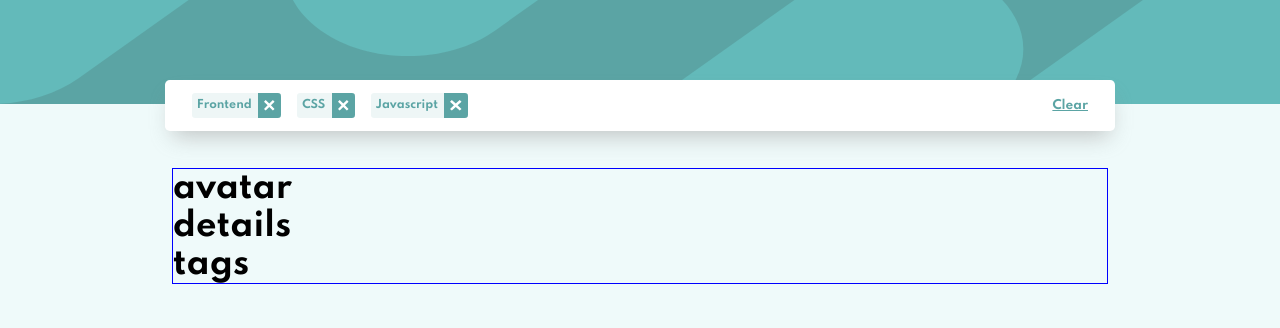
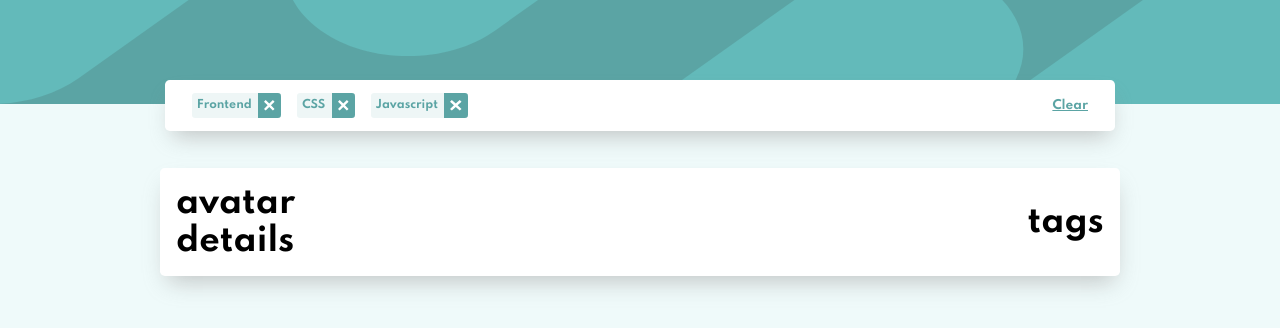
Before and after one commit to Moro-Afriyie/Job-listings-with-filtering, a React (Create React App) app in the folder job-listings-with-filtering/: page / in a window 1280 px wide. Shown: the top 328 px of the page. Built offline with nearby package versions, Linux system fonts and the light colour scheme.

Commit message:
style the card

```diff
--- a/job-listings-with-filtering/src/App.scss
+++ b/job-listings-with-filtering/src/App.scss
@@ -24,8 +24,7 @@ body {
     }
   }
   .cards__container {
-    border: 1px solid blue;
-    width: 73%;
+    width: 75%;
     margin: 0 auto;
   }
 }
--- a/job-listings-with-filtering/src/components/Card.tsx
+++ b/job-listings-with-filtering/src/components/Card.tsx
@@ -1,4 +1,5 @@
 import * as React from "react";
+import "../styles/Card.scss";
 
 // eslint-disable-next-line @typescript-eslint/no-empty-interface
 interface ICardProps {}
@@ -6,14 +7,18 @@ interface ICardProps {}
 const Card: React.FunctionComponent<ICardProps> = (props) => {
   return (
     <div className="card__container">
+      <div className="card__left">
         <div className="card__avatar">
           <h1>avatar</h1>
         </div>
         <div className="card__details">
           <h1>details</h1>
         </div>
+      </div>
+      <div className="card__right">
         <div className="card__tags">
           <h1>tags</h1>
+        </div>
       </div>
     </div>
   );
--- a/job-listings-with-filtering/src/styles/Card.scss
+++ b/job-listings-with-filtering/src/styles/Card.scss
@@ -1,2 +1,13 @@
+@import "./variables.scss";
+
 //background-color: $FilterTablets;
 //color: $DesaturatedDarkCyan;
+.card__container {
+  background-color: #ffffff;
+  border-radius: 0.3rem;
+  box-shadow: $boxShadow;
+  display: flex;
+  align-items: center;
+  justify-content: space-between;
+  padding: 1rem;
+}
--- a/job-listings-with-filtering/src/styles/Filter.scss
+++ b/job-listings-with-filtering/src/styles/Filter.scss
@@ -10,7 +10,7 @@
   width: 70%;
   background-color: #ffffff;
   //   box-shadow: -1px 10px 17px -8px rgba(0, 0, 0, 0.45);
-  box-shadow: 1px 12px 22px -7px #8c898978;
+  box-shadow: $boxShadow;
   border-radius: 0.3rem;
   padding: 0.8rem 1.7rem;
   display: flex;
--- a/job-listings-with-filtering/src/styles/variables.scss
+++ b/job-listings-with-filtering/src/styles/variables.scss
@@ -5,3 +5,5 @@ $BackgroundColor: hsl(180, 52%, 96%);
 $FilterTablets: hsl(180, 31%, 95%);
 $DarkGrayishCyan: hsl(180, 8%, 52%);
 $VeryDarkGrayishCyan: hsl(180, 14%, 20%);
+//box shadow
+$boxShadow: 1px 12px 22px -7px #8c898978;
```
Lines whose indentation alone changed are shown as unchanged.
